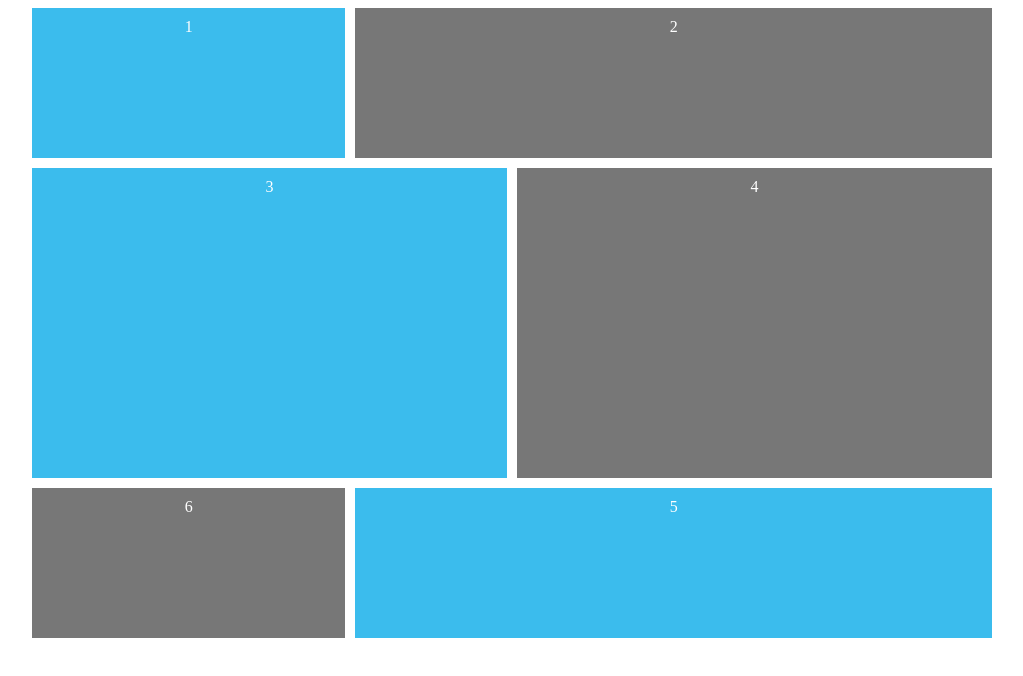
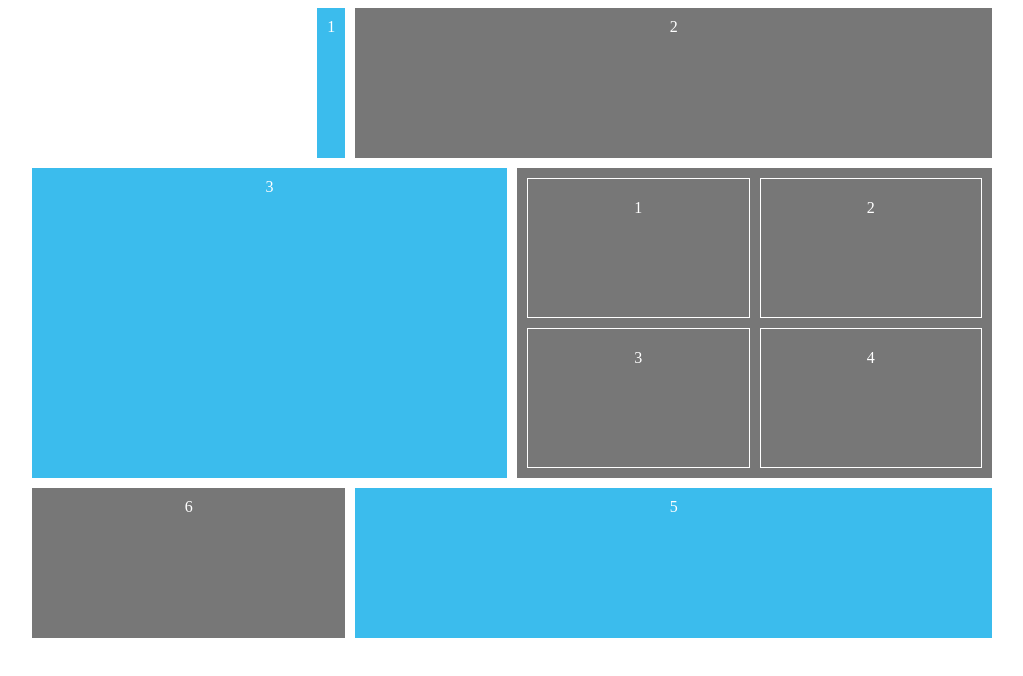
Before and after one commit to jurajmajerik/css-grid-template-1, a plain HTML site: page index.html in a window 1280 px wide. Shown: the whole page, without its empty margins (128-1151 px from the left). Drawn offline with Linux system fonts and the light colour scheme.

Commit message:
second commit

```diff
--- a/index.html
+++ b/index.html
@@ -12,7 +12,12 @@
       <div class="one">1</div>
       <div class="two">2</div>
       <div class="three">3</div>
-      <div class="four">4</div>
+      <div class="nested">
+        <p>1</p>
+        <p>2</p>
+        <p>3</p>
+        <p>4</p>
+      </div>
       <div class="five">5</div>
       <div class="six">6</div>
 
--- a/styles.css
+++ b/styles.css
@@ -23,9 +23,8 @@ body{
 }
 
 .one {
-  /*grid-column-start: 1;
-  grid-column-end: 3;*/
   grid-column: 1 / 3;
+  justify-self: end;
 }
 .two {
   grid-column: 3 / 7;
@@ -45,3 +44,15 @@ body{
   grid-row: 4;
   grid-column: 1 / 3;
 }
+.nested {
+  display: grid;
+  grid-template-columns: 1fr 1fr;
+  grid-gap: 10px;
+  grid-column: span 3;
+  grid-row: span 2;
+}
+.nested p{
+  border: 1px solid white;
+  padding: 20px;
+  margin: 0;
+}
```
